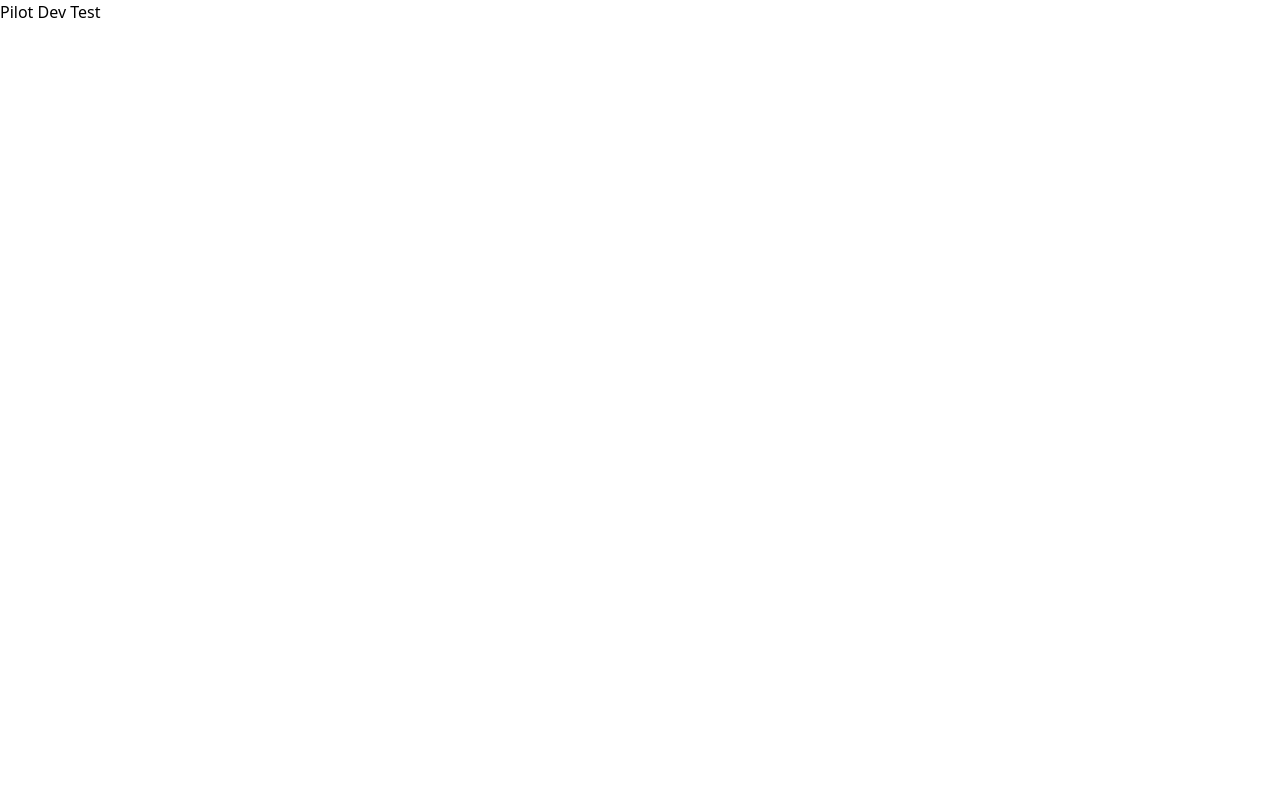
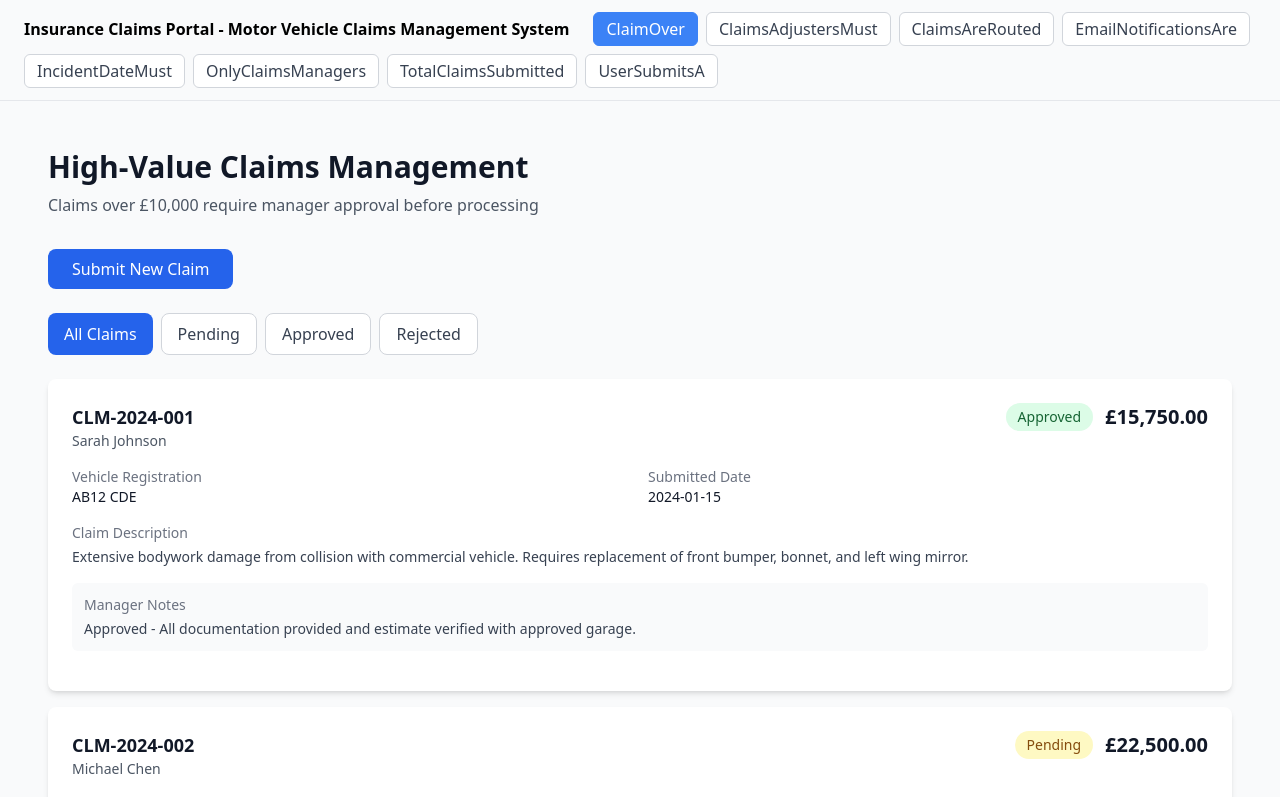
Before and after one commit to dhannan12/pilot-dev-test, a React (Vite) app: page / in a window 1280 px wide. Shown: the top 797 px of the page. Built offline with nearby package versions, Linux system fonts and the light colour scheme.

Commit message:
feat: App.tsx — 8 screens (SCRUM-963)

```diff
--- a/src/App.tsx
+++ b/src/App.tsx
@@ -1,9 +1,42 @@
-import React from 'react'
+import React, { useState } from 'react'
+import ClaimOver from './components/ClaimOver.tsx'
+import ClaimsAdjustersMust from './components/ClaimsAdjustersMust.tsx'
+import ClaimsAreRouted from './components/ClaimsAreRouted.tsx'
+import EmailNotificationsAre from './components/EmailNotificationsAre.tsx'
+import IncidentDateMust from './components/IncidentDateMust.tsx'
+import OnlyClaimsManagers from './components/OnlyClaimsManagers.tsx'
+import TotalClaimsSubmitted from './components/TotalClaimsSubmitted.tsx'
+import UserSubmitsA from './components/UserSubmitsA.tsx'
+
+const screens = [
+  { name: 'ClaimOver', component: <ClaimOver /> },
+  { name: 'ClaimsAdjustersMust', component: <ClaimsAdjustersMust /> },
+  { name: 'ClaimsAreRouted', component: <ClaimsAreRouted /> },
+  { name: 'EmailNotificationsAre', component: <EmailNotificationsAre /> },
+  { name: 'IncidentDateMust', component: <IncidentDateMust /> },
+  { name: 'OnlyClaimsManagers', component: <OnlyClaimsManagers /> },
+  { name: 'TotalClaimsSubmitted', component: <TotalClaimsSubmitted /> },
+  { name: 'UserSubmitsA', component: <UserSubmitsA /> },
+]
 
 export default function App() {
+  const [active, setActive] = useState(0)
   return (
-    <div>
-      <h1>Pilot Dev Test</h1>
+    <div className="min-h-screen" style={{background:"#f9fafb"}}>
+      <header style={{borderBottom:"1px solid #e5e7eb",padding:"12px 24px",
+        display:"flex",gap:"8px",flexWrap:"wrap",alignItems:"center"}}>
+        <strong style={{marginRight:"16px"}}>Insurance Claims Portal - Motor Vehicle Claims Management System</strong>
+        {screens.map((s, i) => (
+          <button key={i} onClick={() => setActive(i)}
+            style={{padding:"4px 12px",borderRadius:"6px",border:"1px solid",cursor:"pointer",
+              background: active===i ? "#3b82f6" : "white",
+              color: active===i ? "white" : "#374151",
+              borderColor: active===i ? "#3b82f6" : "#d1d5db"}}>
+            {s.name}
+          </button>
+        ))}
+      </header>
+      <main style={{padding:"24px"}}>{screens[active]?.component}</main>
     </div>
   )
 }
```
